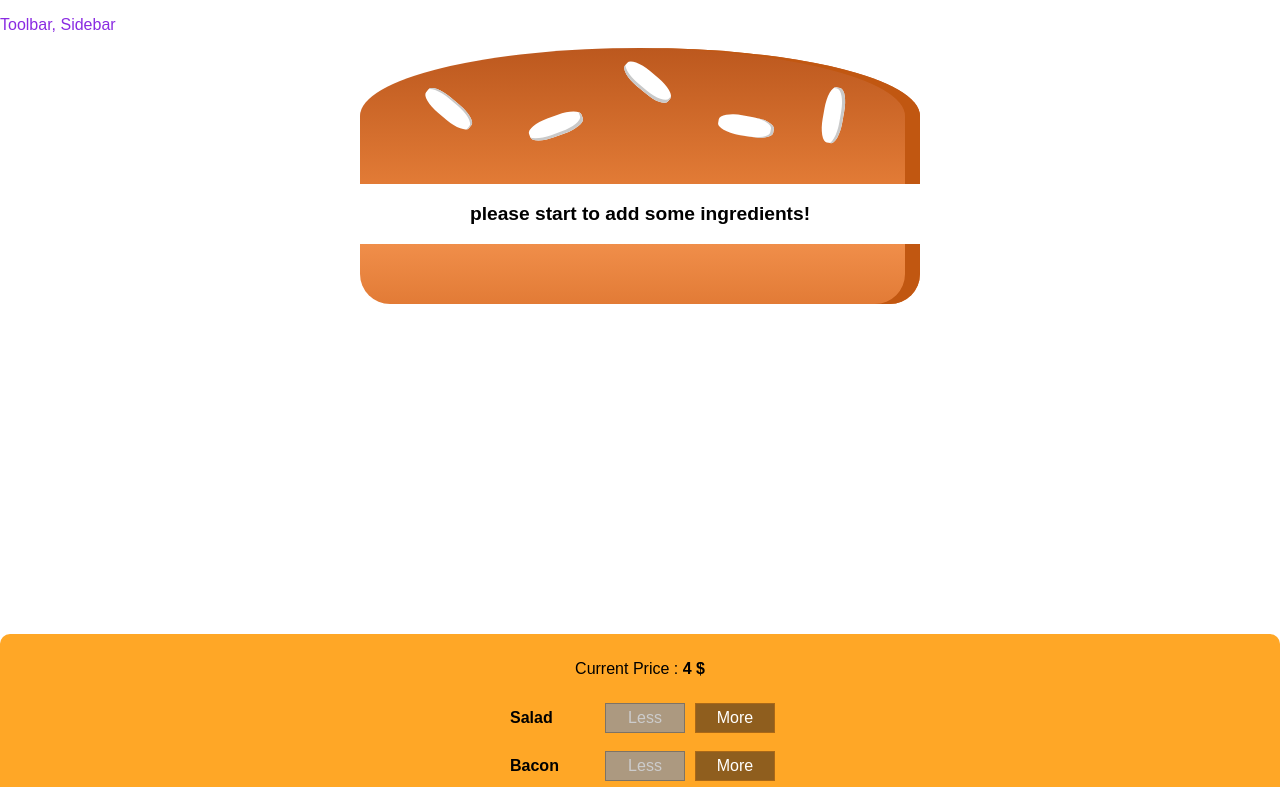
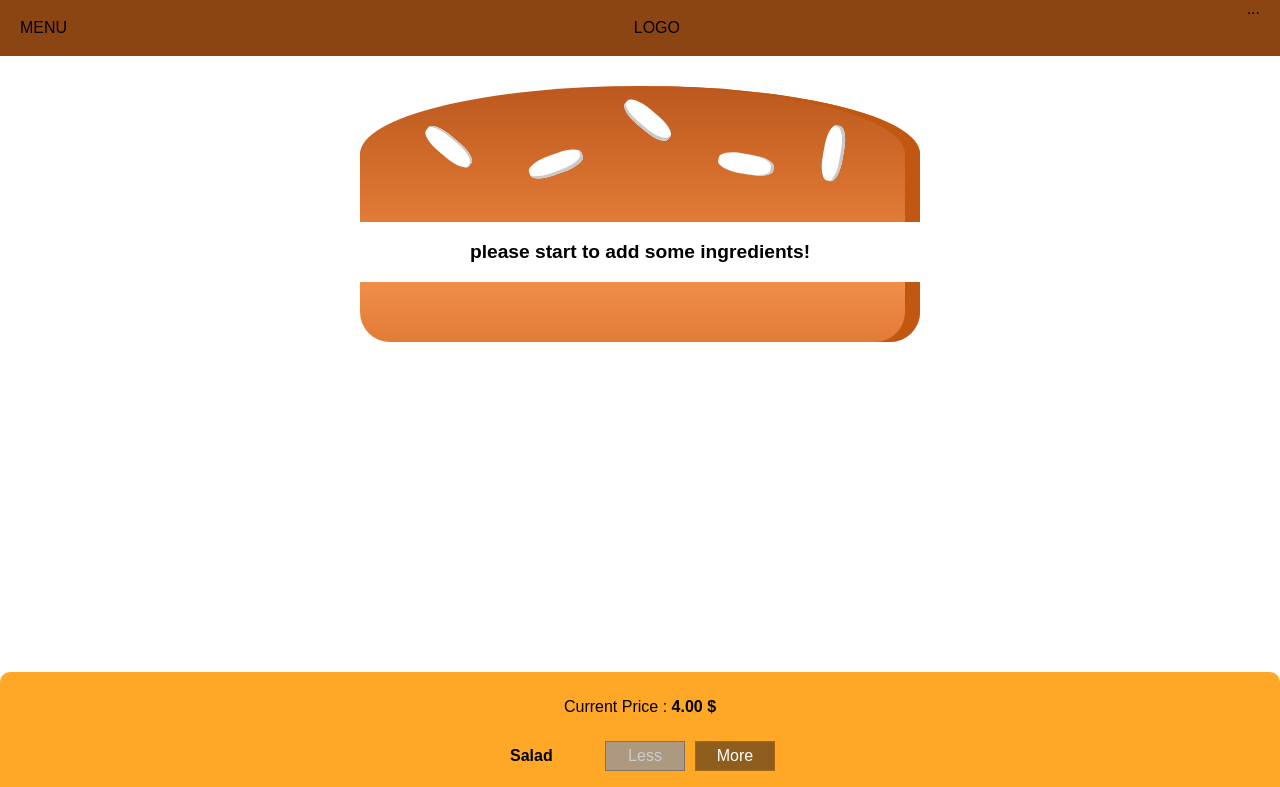
Before and after one commit to delaramesfahani/BurgerBuilder, a React (Create React App) app: page / in a window 1280 px wide. Shown: the top 787 px of the page. Built offline with nearby package versions, Linux system fonts and the light colour scheme.

Commit message:
Navigation added

```diff
--- a/src/components/Layout/Layout.js
+++ b/src/components/Layout/Layout.js
@@ -1,12 +1,12 @@
 import React from 'react'
 import Aux from '../../hoc/Aux'
-import '../Layout/style.css'
-
+import './style.css'
+import Toolbar from '../Navigation/Toolbar/toolbar'
 
 const layout = (props) => (
   <Aux>
-    <div className = 'content'>Toolbar, Sidebar</div>
-    <main>
+    <Toolbar />
+    <main className='Content'>
       {props.children}
     </main>
   </Aux>
--- a/src/components/Layout/style.css
+++ b/src/components/Layout/style.css
@@ -1,4 +1,3 @@
-.content {
-    margin-top: 16px;
-    color: blueviolet;
+.Content {
+    margin-top: 72px;
 }
--- /dev/null
+++ b/src/components/Navigation/Toolbar/toolbar.css
@@ -0,0 +1,18 @@
+.Toolbar {
+    height: 56px;
+    width: 100%;
+    position: fixed;
+    top: 0;
+    left: 0;
+    display: flex;
+    justify-content: space-between;
+    align-items: center;
+    padding: 0 20px;
+    box-sizing: border-box;
+    background-color: saddlebrown;
+    z-index: 90;
+}
+
+.Toolbar nav {
+    height: 100%;
+}
--- /dev/null
+++ b/src/components/Navigation/Toolbar/toolbar.js
@@ -0,0 +1,14 @@
+import React from 'react'
+import './toolbar.css'
+
+const toolbar = (props) => (
+  <header className='Toolbar'>
+    <div>MENU</div>
+    <div>LOGO</div>
+    <nav>
+            ...
+    </nav>
+  </header>
+)
+
+export default toolbar
--- /dev/null
+++ b/src/components/UI/button/button.css
@@ -0,0 +1,24 @@
+.Button {
+    background-color: transparent;
+    border: none;
+    /* color: white; */
+    outline: none;
+    cursor: pointer;
+    font: inherit;
+    padding: 10px;
+    margin: 10px;
+    font-weight: bold;
+}
+
+.Button:first-of-type {
+    margin-left: 0;
+    padding-left: 0;
+}
+
+.Success {
+    color: #5C9210;
+}
+
+.Danger {
+    color: #944317;
+}
--- /dev/null
+++ b/src/components/UI/button/button.js
@@ -0,0 +1,13 @@
+import React from 'react'
+import './button.css'
+
+const Button = (props) => (
+  <button
+    onClick={props.clicked}
+    className='Button'
+  >
+    {props.children}
+  </button>
+)
+
+export default Button
--- a/src/components/burger/buildControls/controls.js
+++ b/src/components/burger/buildControls/controls.js
@@ -11,7 +11,7 @@ const Controls = [
 const BurgerControls = (props) =>
   (
     <div className='BuildControls'>
-      <p>Current Price : <strong>{props.price} $</strong></p>
+      <p>Current Price : <strong>{props.price.toFixed(2)} $</strong></p>
       {
         Controls.map(Ctrl =>
           (<Burgercontrol
--- a/src/components/burger/burgerSummary/burgerSummary.js
+++ b/src/components/burger/burgerSummary/burgerSummary.js
@@ -1,5 +1,7 @@
 import React from 'react'
 import Aux from '../../../hoc/Aux'
+import Button from '../../UI/button/button'
+import '../../UI/button/button.css'
 
 const orderSummary = (props) => {
   const ingredientsSummary = Object.keys(props.ingredients).map(igkey => {
@@ -15,7 +17,10 @@ const orderSummary = (props) => {
       <ul>
         {ingredientsSummary}
       </ul>
+      <p><strong>Total price : {props.price.toFixed(2)} $</strong></p>
       <p>continue to checkout?</p>
+      <Button className='Danger'>CANCEL</Button>
+      <Button className='Success'>CONTINUE</Button>
     </Aux>
   )
 }
--- a/src/containers/BurgerBuilder/BurgerBuilder.js
+++ b/src/containers/BurgerBuilder/BurgerBuilder.js
@@ -98,7 +98,9 @@ class BurgerBuilder extends Component {
     return (
       <Aux>
         <Modal show={this.state.purchasing} modalClosing={this.purchasingCloseModalHandler}>
-          <OrderSummary ingredients={this.state.ingredients} />
+          <OrderSummary
+            ingredients={this.state.ingredients}
+            price={this.state.totalPrice} />
         </Modal>
         <Burger ingredients={this.state.ingredients} />
         <BurgerControls
```
